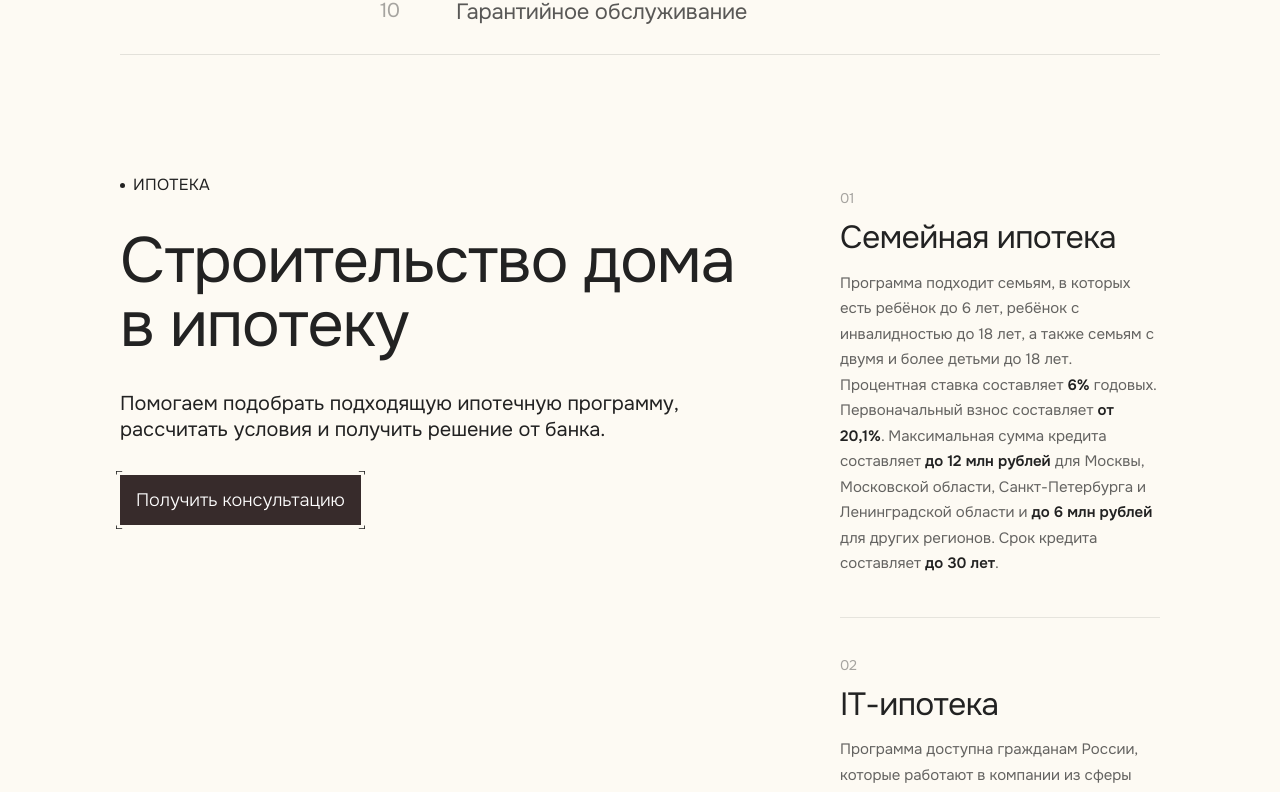
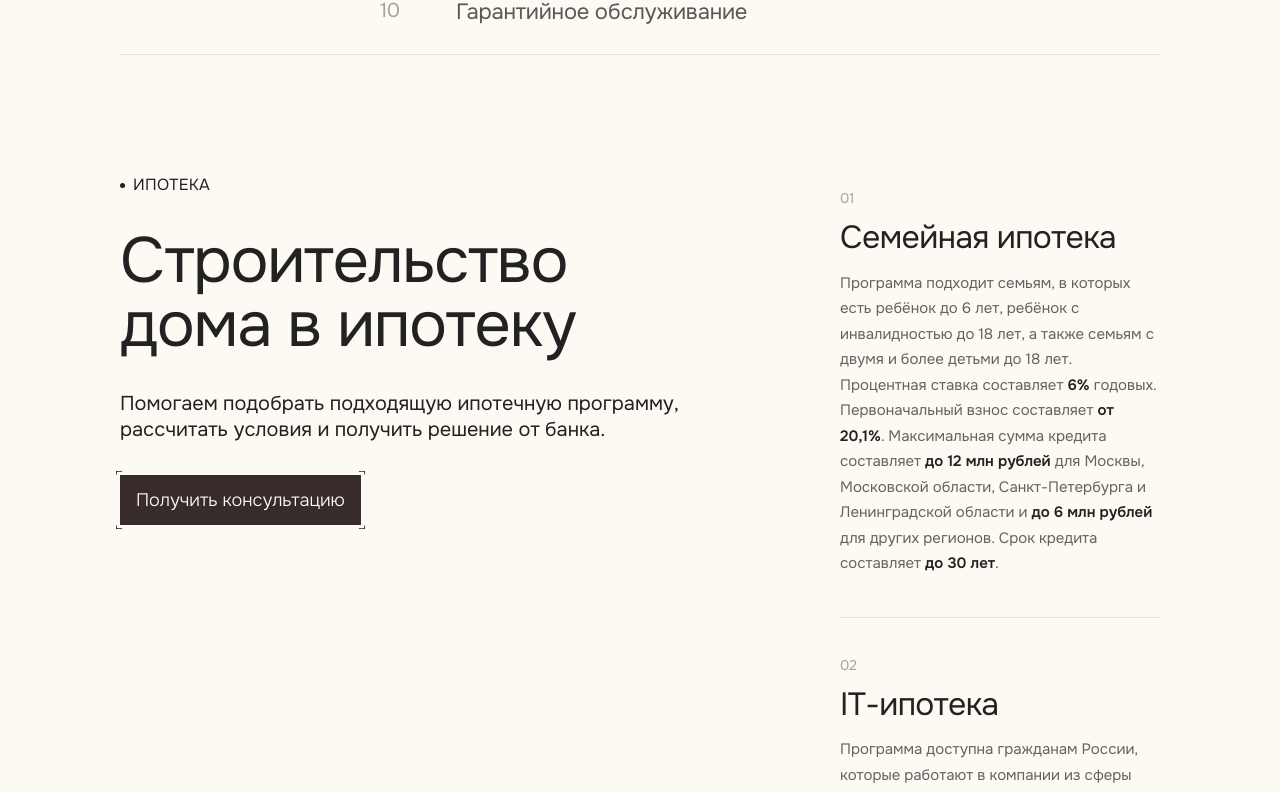
Before and after one commit to Kapustin-Team/sdach.ru, a Next.js app: page / in a window 1280 px wide. Shown: the part 2663-3455 px from the top of the page. Built offline with nearby package versions, Linux system fonts and the light colour scheme; no server answers.

Commit message:
fix(mortgage): set title line break

```diff
--- a/src/components/atoms/AnimatedTitle.tsx
+++ b/src/components/atoms/AnimatedTitle.tsx
@@ -44,7 +44,7 @@ export default function AnimatedTitle({ label, heading, subtitle, theme = 'dark'
 
       {heading && (
         <motion.h2
-          className={`font-sans font-normal text-[64px] leading-[1em] tracking-[-0.02em] m-0 max-w-[1088px] max-md:text-[36px] ${color}`}
+          className={`font-sans font-normal text-[64px] leading-[1em] tracking-[-0.02em] m-0 max-w-[1088px] whitespace-pre-line max-md:text-[36px] ${color}`}
           initial="hidden"
           whileInView="visible"
           viewport={{ once: true, margin: '-60px' }}
--- a/src/components/blocks/Mortgage.tsx
+++ b/src/components/blocks/Mortgage.tsx
@@ -59,11 +59,16 @@ export default function Mortgage({
   buttonLink = '#contact',
   programs = defaultPrograms,
 }: MortgageProps) {
+  const displayTitle =
+    title === 'Строительство дома в ипотеку'
+      ? 'Строительство\nдома в ипотеку'
+      : title
+
   return (
     <section className="px-[120px] py-[70px] max-md:px-6 max-md:py-10">
       <div className="grid grid-cols-[minmax(0,640px)_minmax(0,1fr)] gap-20 max-xl:grid-cols-[minmax(0,560px)_minmax(0,1fr)] max-lg:grid-cols-[minmax(0,500px)_minmax(0,1fr)] max-lg:gap-16 max-md:grid-cols-1 max-md:gap-10">
         <AnimatedSection className="sticky top-[130px] flex h-fit flex-col gap-8 max-md:static max-md:gap-6">
-          <AnimatedTitle label={label} heading={title} subtitle={subtitle} />
+          <AnimatedTitle label={label} heading={displayTitle} subtitle={subtitle} />
           <div className="max-md:[&_a]:w-full max-md:[&_button]:w-full">
             <Button href={buttonLink}>{buttonText}</Button>
           </div>
```
